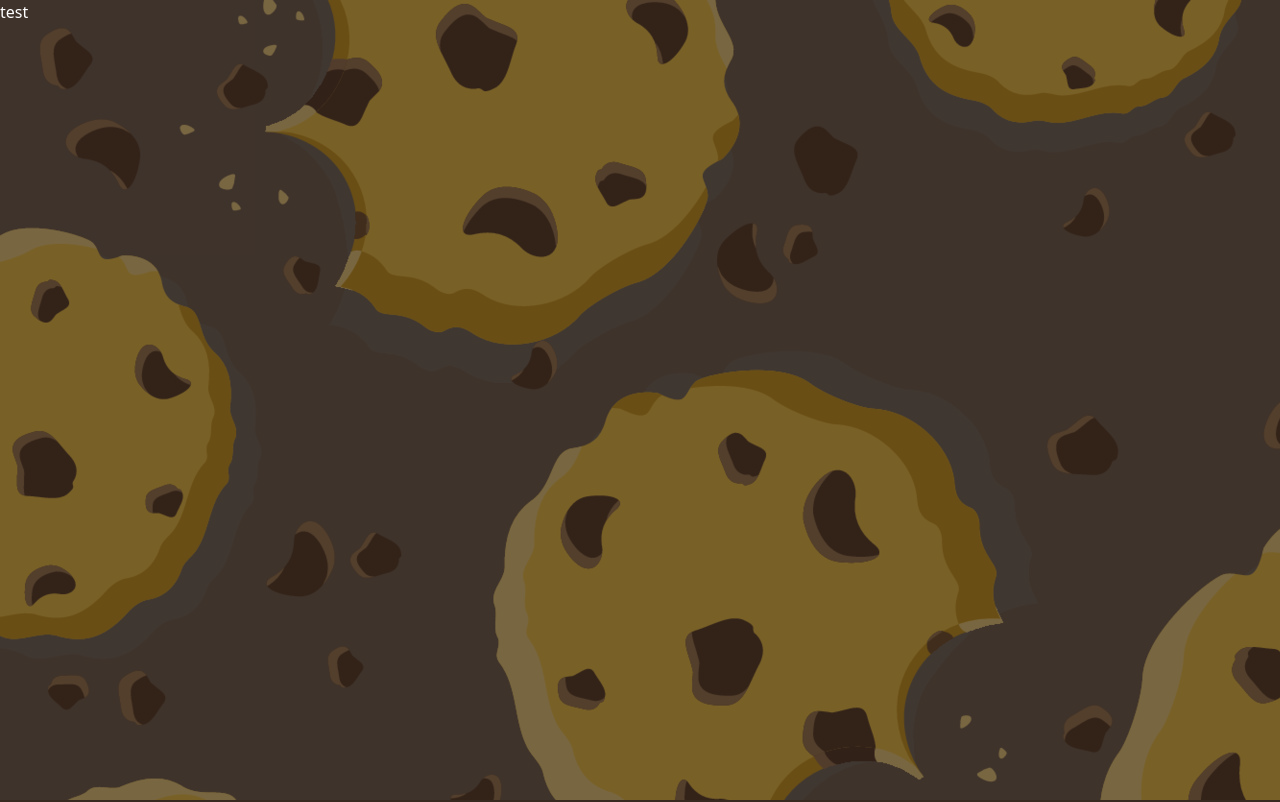
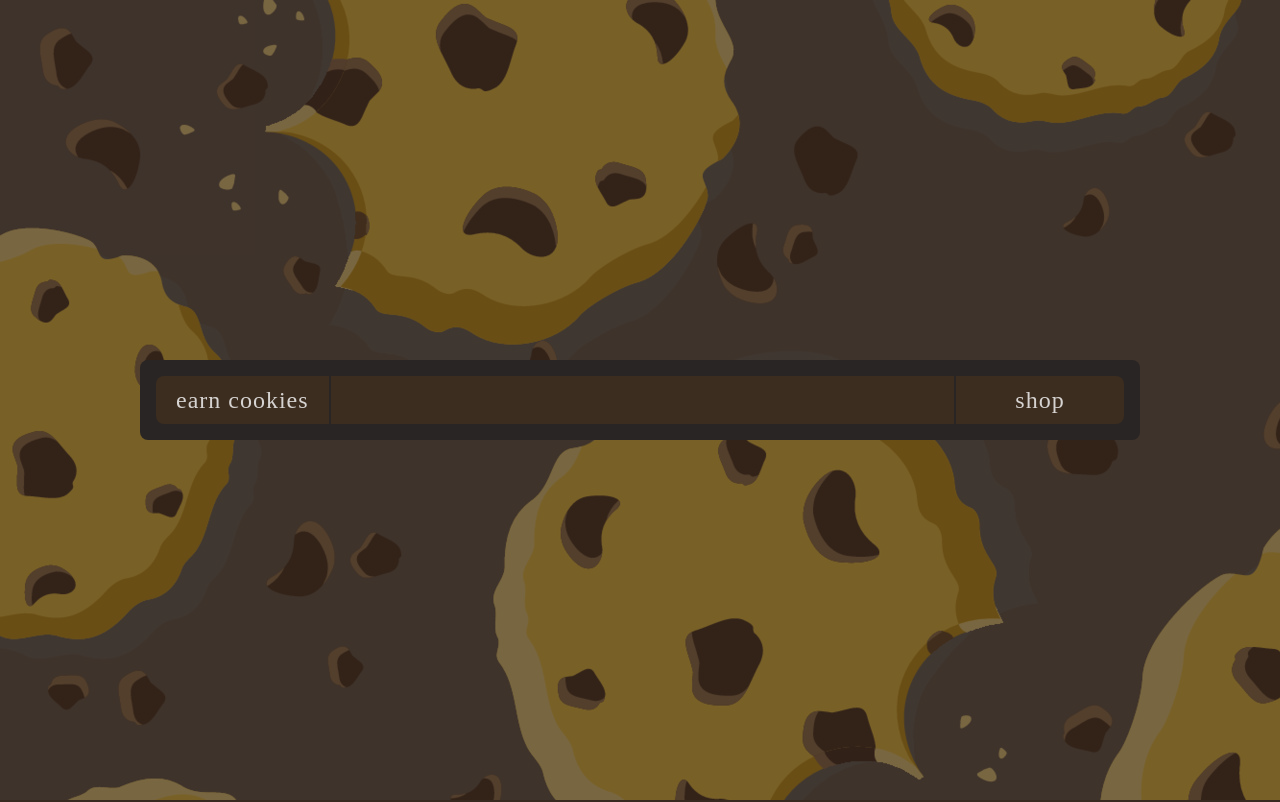
Before and after one commit to Hubert-paprocki/Cookie-Clicker-Redux, a React (Create React App) app: page / in a window 1280 px wide. Shown: the top 802 px of the page. Built offline with nearby package versions, Linux system fonts and the light colour scheme.

Commit message:
feat:add navigation bar && pick font for app

```diff
--- a/src/App.tsx
+++ b/src/App.tsx
@@ -1,16 +1,19 @@
 import React from "react";
 import Footer from "./components/Footer";
 import bg from "./images/CookieBg.jpg";
+import Appbox from "./components/Appbox";
 
 function App() {
   return (
-    <div className="bg-stone-800">
+    <div className="bg-stone-800 font-Braah tracking-wider text-xl">
       <div className="min-h-screen relative">
         <div
           className="absolute inset-0 opacity-40 animate-pulse"
           style={{ backgroundImage: `url(${bg})` }}
         ></div>
-        <div className="absolute inset-0 e text-white">test</div>
+        <div className="absolute inset-0 e text-white flex justify-center items-center">
+          <Appbox />
+        </div>
       </div>
       <Footer />
     </div>
--- a/src/components/Appbox.tsx
+++ b/src/components/Appbox.tsx
@@ -1,7 +1,12 @@
 import React from "react";
+import NavigationList from "./navigation/NavigationList";
 
 function Appbox() {
-  return <div>Appbox</div>;
+  return (
+    <div className="w-[1000px] bg-stone-800 rounded-lg">
+      <NavigationList />
+    </div>
+  );
 }
 
 export default Appbox;
--- /dev/null
+++ b/src/components/Button.tsx
@@ -0,0 +1,54 @@
+import React from "react";
+interface ButtonProps {
+	readonly children?: React.ReactNode;
+	readonly onClick?: () => void;
+	readonly type?: "button" | "submit" | "reset" | undefined;
+	readonly primary?: boolean;
+	readonly done?: boolean;
+	readonly deletes?: boolean;
+	readonly reload?: boolean;
+	readonly themeSwitch?: boolean;
+	readonly downBtn?: boolean;
+}
+
+const Button: React.FC<ButtonProps> = ({
+	children,
+	type,
+	onClick,
+	primary,
+	done,
+	deletes,
+	reload,
+	themeSwitch,
+	downBtn,
+}) => {
+	let classes =
+		"leading-5 py-1 px-3 md:px-4 md:py-2 rounded hover:scale-105 duration-200 uppercase active:translate-y-0.5";
+	if (primary) {
+		classes +=
+			" text-sm sm:text-base font-medium sm:font-semibold text-slate-200 bg-gradient-to-r from-indigo-500 to-rose-500 dark:from-violet-600 dark:to-cyan-600 flex-none ";
+	} else if (done) {
+		classes =
+			"flex text-[1.6251rem] hover:scale-110 duration-200 text-black font-bold rounded-full bg-emerald-500/90 dark:bg-emerald-500/70 hover:bg-emerald-600 dark:hover:bg-emerald-700 p-[4px] text-slate-200 duration-200  active:translate-y-0.5";
+	} else if (deletes) {
+		classes =
+			"flex  text-3xl hover:scale-110 text-black font-bold rounded-full  bg-rose-500/90 dark:bg-rose-500/70 hover:bg-rose-600 dark:hover:bg-rose-700 text-slate-200 p-[2px]";
+	} else if (reload) {
+		classes =
+			"flex  text-2xl hover:scale-110 text-black font-bold rounded-full  bg-stone-400 dark:bg-slate-700 hover:bg-stone-500 dark:hover:bg-slate-600 text-slate-200 p-[4.98px] duration-200  active:translate-y-0.5";
+	} else if (themeSwitch) {
+		classes =
+			"p-2.5 text-2xl rounded-full border-2 bg-gray-200 hover:bg-gray-300 dark:hover:bg-gray-700 dark:bg-gray-800 border-gray-700 dark:border-slate-400 text-gray-700 dark:text-slate-400 duration-300 relative z-50 active:rotate-[360deg]";
+	} else if (downBtn) {
+		classes =
+			"text-4xl rounded-full p-1 hover:bg-gray-200 text-stone-600 dark:text-slate-300 dark:hover:bg-slate-700 duration-300 active:translate-y-0.5";
+	}
+
+	return (
+		<button type={type} onClick={onClick} className={classes}>
+			{children}
+		</button>
+	);
+};
+
+export default Button;
--- a/src/components/navigation/NavigationItem.tsx
+++ b/src/components/navigation/NavigationItem.tsx
@@ -1,7 +1,14 @@
 import React from "react";
+interface NavigationItemProps {
+  name: string;
+}
 
-function NavigationItem() {
-  return <div>NavigationItem</div>;
+function NavigationItem({ name }: NavigationItemProps): JSX.Element {
+  return (
+    <button className="px-5 py-2  hover:bg-yellow-800 hover:bg-opacity-20  first:rounded-bl-lg first:rounded-tl-lg last:rounded-br-lg last:rounded-tr-lg duration-200 first:border-r-2 last:border-l-2 border-stone-800 text-stone-300 hover:text-stone-50 md:min-w-[170px] hover:min-w-[200px]">
+      {name}
+    </button>
+  );
 }
 
 export default NavigationItem;
--- a/src/components/navigation/NavigationList.tsx
+++ b/src/components/navigation/NavigationList.tsx
@@ -1,7 +1,30 @@
-import React from "react";
+import NavigationItem from "./NavigationItem";
+
+interface ListedNavigation {
+  id: number;
+  name: string;
+}
+
+const navigationList: ListedNavigation[] = [
+  {
+    id: 1,
+    name: `earn cookies`,
+  },
+  {
+    id: 2,
+    name: `shop`,
+  },
+];
 
 function NavigationList() {
-  return <div>NavigationList</div>;
+  const renderedNavigationList = navigationList.map((navigation) => {
+    return <NavigationItem key={navigation.id} name={navigation.name} />;
+  });
+  return (
+    <div className="flex justify-between  bg-yellow-800 bg-opacity-20 m-4 rounded-lg text-2xl">
+      {renderedNavigationList}
+    </div>
+  );
 }
 
 export default NavigationList;
--- a/src/index.css
+++ b/src/index.css
@@ -1,3 +1,4 @@
 @tailwind base;
 @tailwind components;
 @tailwind utilities;
+@import url('https://fonts.googleapis.com/css2?family=Darumadrop+One&display=swap');
--- a/tailwind.config.js
+++ b/tailwind.config.js
@@ -1,8 +1,13 @@
 /** @type {import('tailwindcss').Config} */
+
 module.exports = {
   content: ["./src/**/*.{js,jsx,ts,tsx}"],
   theme: {
-    extend: {},
+    extend: {
+      fontFamily: {
+        Braah: ["Darumadrop One", "cursive"],
+      },
+    },
   },
   plugins: [],
 };
```
